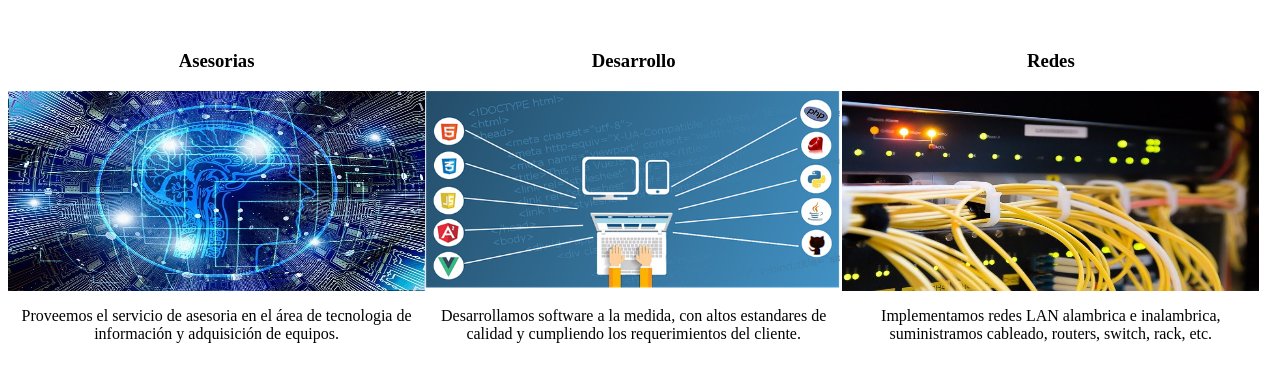
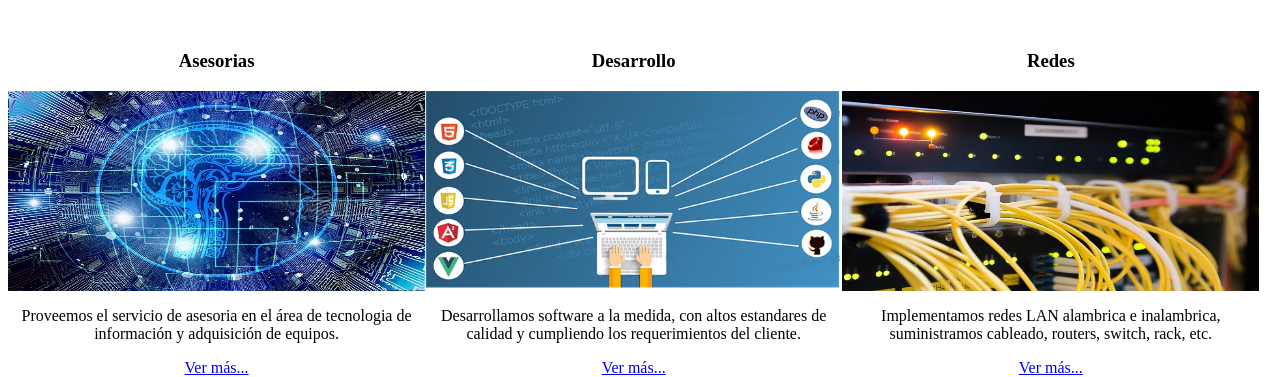
Before and after one commit to Grupo101/semana-1-101, a website: page src/index.html in a window 1280 px wide. Shown: the part 554-931 px from the top of the page. Drawn offline with Linux system fonts and the light colour scheme.

Commit message:
se agrega enlace en cada servicio

```diff
--- a/src/index.html
+++ b/src/index.html
@@ -49,6 +49,7 @@
                 <img src="..\images\services\asesorias.jpg" >
             </div>
             <p>Proveemos el servicio de asesoria en el área de tecnologia de información y adquisición de equipos.</p>
+            <a href="#" >Ver más...</a>
         </div>
         <div class="servicio">
             <h3>Desarrollo</h3>
@@ -56,6 +57,7 @@
                 <img src="..\images\services\desarrollo.png" >
             </div>
             <p>Desarrollamos software a la medida, con altos estandares de calidad y cumpliendo los requerimientos del cliente.</p>
+            <a href="#" >Ver más...</a>
         </div>
         <div class="servicio">
             <h3>Redes</h3>
@@ -63,6 +65,7 @@
                 <img src="..\images\services\redes.jpg" >
             </div>
             <p>Implementamos redes LAN alambrica e inalambrica, suministramos cableado, routers, switch, rack, etc.</p>
+            <a href="#" >Ver más...</a>
         </div>
     </div>
     <!-- Seccion de noticias -->
```
